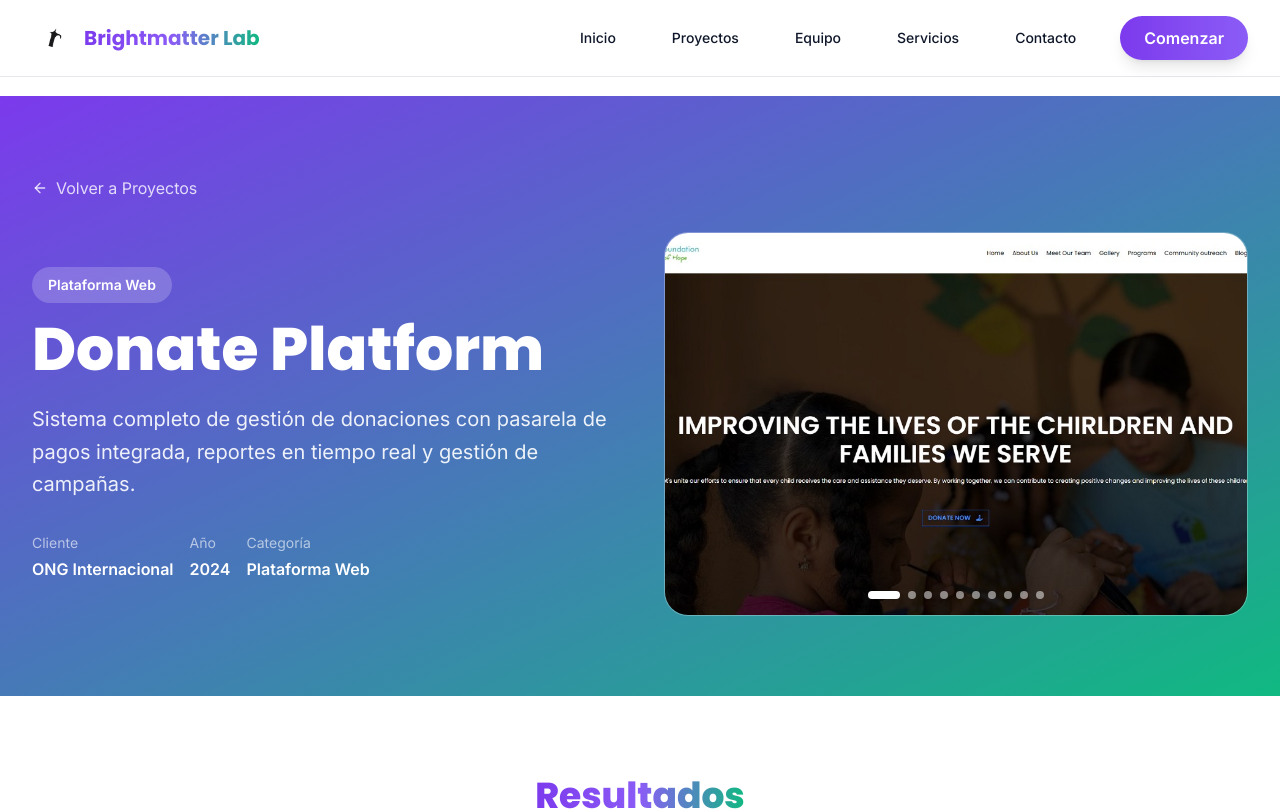
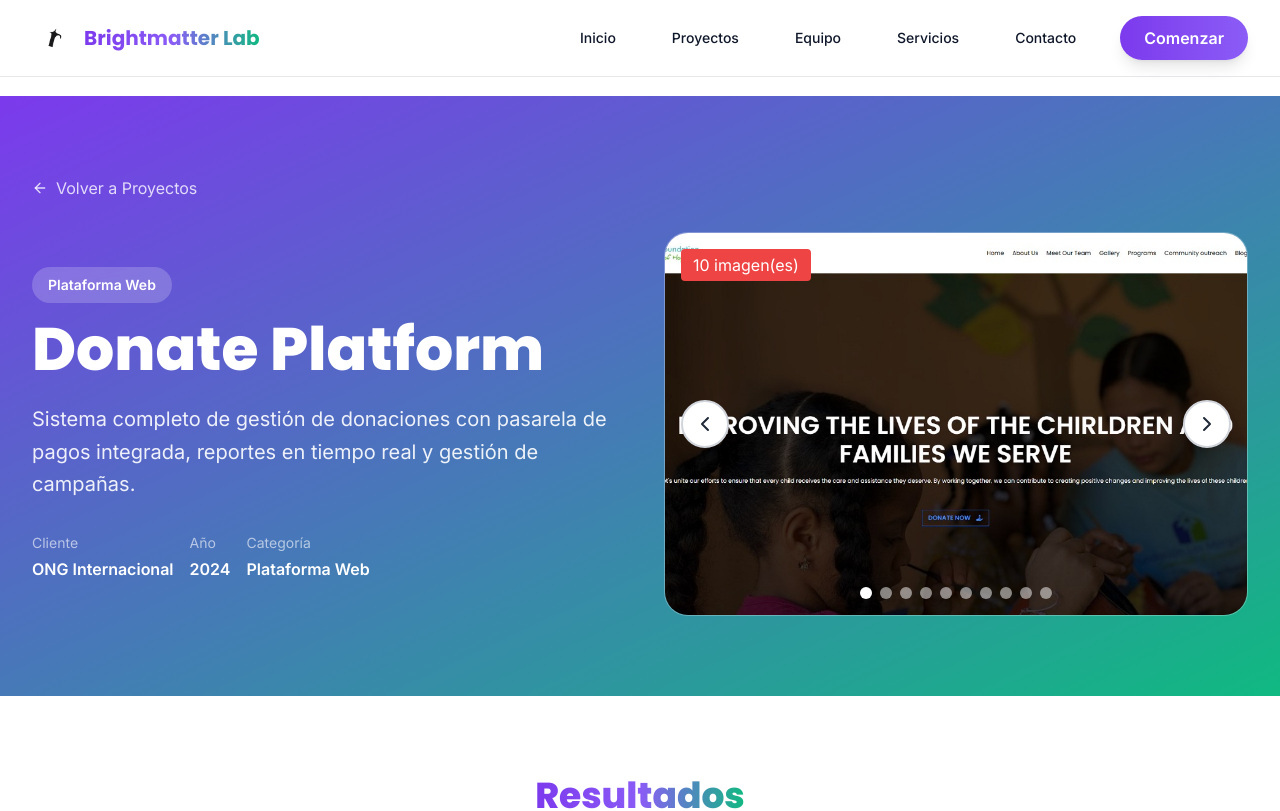
Before and after one commit to samiluffy26/brightmatterlab, a Next.js app in the folder brightmatter-lab/my-app/: page /proyectos/donate-platform in a window 1280 px wide. Shown: the top 811 px of the page. Built offline with nearby package versions, Linux system fonts and the light colour scheme.

Commit message:
arreglo para prod2

```diff
--- a/brightmatter-lab/my-app/app/proyectos/[slug]/page.tsx
+++ b/brightmatter-lab/my-app/app/proyectos/[slug]/page.tsx
@@ -90,6 +90,11 @@ export default function ProjectDetailPage({
 
               {/* Project Image Carousel */}
               <div className="relative h-96 bg-white/10 backdrop-blur-sm rounded-3xl overflow-hidden border border-white/20 group">
+                {/* DEBUG: Muestra cuántas imágenes hay */}
+                <div className="absolute top-4 left-4 bg-red-500 text-white px-3 py-1 rounded z-10">
+                  {images.length} imagen(es)
+                </div>
+
                 {/* Main Image */}
                 <div className="relative w-full h-full">
                   <Image
@@ -101,13 +106,13 @@ export default function ProjectDetailPage({
                   />
                 </div>
 
-                {/* Navigation Buttons - solo si hay más de 1 imagen */}
+                {/* Navigation Buttons - SIEMPRE VISIBLES PARA PROBAR */}
                 {images.length > 1 && (
                   <>
                     {/* Botón Anterior */}
                     <button
                       onClick={prevImage}
-                      className="absolute left-4 top-1/2 -translate-y-1/2 w-10 h-10 rounded-full bg-white/90 hover:bg-white flex items-center justify-center transition-all opacity-0 group-hover:opacity-100 shadow-lg"
+                      className="absolute left-4 top-1/2 -translate-y-1/2 w-12 h-12 rounded-full bg-white hover:bg-gray-100 flex items-center justify-center shadow-xl z-10 border-2 border-gray-300"
                       aria-label="Imagen anterior"
                     >
                       <ChevronLeft className="w-6 h-6 text-gray-800" />
@@ -116,21 +121,21 @@ export default function ProjectDetailPage({
                     {/* Botón Siguiente */}
                     <button
                       onClick={nextImage}
-                      className="absolute right-4 top-1/2 -translate-y-1/2 w-10 h-10 rounded-full bg-white/90 hover:bg-white flex items-center justify-center transition-all opacity-0 group-hover:opacity-100 shadow-lg"
+                      className="absolute right-4 top-1/2 -translate-y-1/2 w-12 h-12 rounded-full bg-white hover:bg-gray-100 flex items-center justify-center shadow-xl z-10 border-2 border-gray-300"
                       aria-label="Siguiente imagen"
                     >
                       <ChevronRight className="w-6 h-6 text-gray-800" />
                     </button>
 
                     {/* Indicadores de puntos */}
-                    <div className="absolute bottom-4 left-1/2 -translate-x-1/2 flex gap-2">
+                    <div className="absolute bottom-4 left-1/2 -translate-x-1/2 flex gap-2 z-10">
                       {images.map((_, index) => (
                         <button
                           key={index}
                           onClick={() => setCurrentImageIndex(index)}
-                          className={`w-2 h-2 rounded-full transition-all ${
+                          className={`w-3 h-3 rounded-full transition-all ${
                             index === currentImageIndex
-                              ? 'bg-white w-8'
+                              ? 'bg-white w-10'
                               : 'bg-white/50 hover:bg-white/75'
                           }`}
                           aria-label={`Ir a imagen ${index + 1}`}
@@ -229,7 +234,7 @@ export default function ProjectDetailPage({
                 ))}
               </div>
 
-              {project.testimonial && (
+              {'testimonial' in project && project.testimonial && (
                 <Card className="mt-8 bg-gradient-to-br from-primary-50 to-accent-50 border-primary-200">
                   <div className="mb-4">
                     <svg
```
